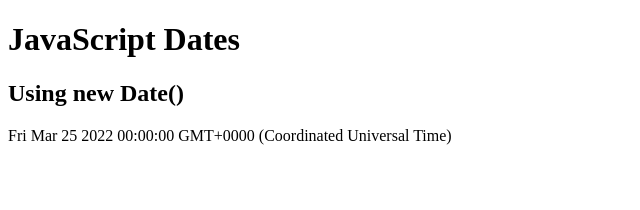
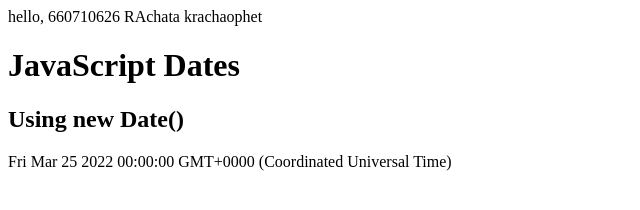
Before and after one commit to 660710626/517101-626, a plain HTML site: page index.html in a window 1280 px wide. Shown: the whole page, without its empty margins (0-640 px from the left). Drawn offline with Linux system fonts and the light colour scheme.

Commit message:
add id and name
เพิ่มบรรทัดที่เเสดงรหัสนักศึกษา เเละชื่อ นามสกุล

```diff
--- a/index.html
+++ b/index.html
@@ -1,7 +1,8 @@
 <!DOCTYPE html>
 <html>
-<body>
 
+  <body>
+    hello, 660710626 RAchata krachaophet
 <h1>JavaScript Dates</h1>
 <h2>Using new Date()</h2>
 
```
Also changed, not shown: 2 other files.
